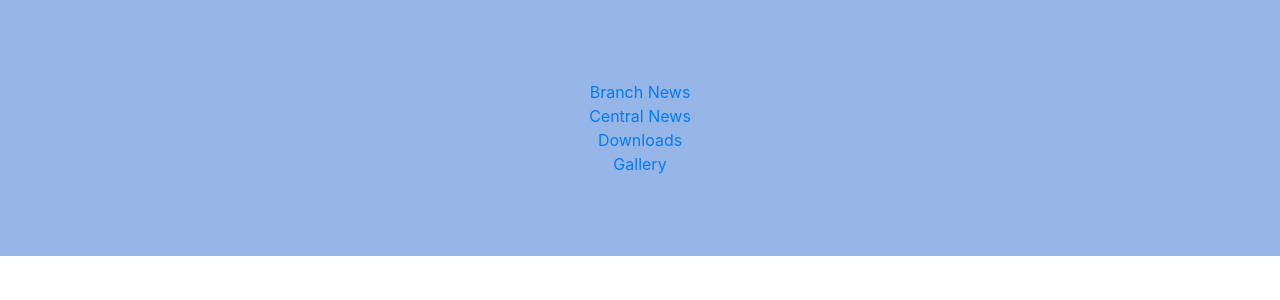
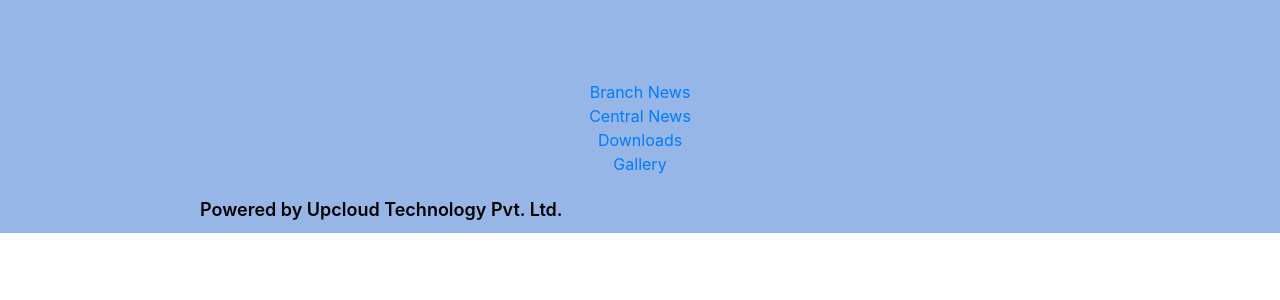
Before and after one commit to ritika020/admin_pages, a React (Create React App) app: page / in a window 1280 px wide. Shown: the top 300 px of the page. Built offline with nearby package versions, Linux system fonts and the light colour scheme.

Commit message:
footer added

```diff
--- a/src/App.css
+++ b/src/App.css
@@ -2,40 +2,21 @@
   text-align: center;
   background-color: #96b6e7;
   padding-top: 80px;
-  padding-bottom: 80px;
+  padding-bottom: 10px;
+}
+.footer_upcloud{
+  display: flex;
+  justify-content: flex-start;
+  color: black;
+  font-weight: 600;
+  font-size: 18px;
+  padding: 20px 20px 0px 20px;
+  margin-left: 180px;
 }
 
-.App-logo {
-  height: 40vmin;
-  pointer-events: none;
-}
-
-@media (prefers-reduced-motion: no-preference) {
-  .App-logo {
-    animation: App-logo-spin infinite 20s linear;
+@media only screen and (max-width: 600px) {
+  .footer_upcloud{
+    font-size: 14px;
+    justify-content: center;
   }
 }
-
-.App-header {
-  background-color: #282c34;
-  min-height: 100vh;
-  display: flex;
-  flex-direction: column;
-  align-items: center;
-  justify-content: center;
-  font-size: calc(10px + 2vmin);
-  color: white;
-}
-
-.App-link {
-  color: #61dafb;
-}
-
-@keyframes App-logo-spin {
-  from {
-    transform: rotate(0deg);
-  }
-  to {
-    transform: rotate(360deg);
-  }
-}
--- a/src/App.js
+++ b/src/App.js
@@ -21,6 +21,7 @@ function App() {
           <Route path="/downloads" component={downloads} exact />
         </Switch>
       </BrowserRouter>
+      <div className="footer_upcloud">Powered by Upcloud Technology Pvt. Ltd.</div>
     </div>
   );
 }
```
